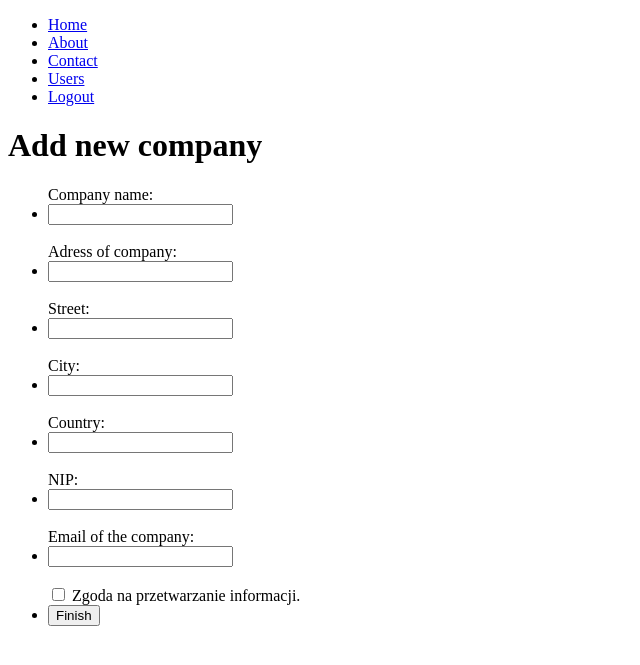
After one commit to RafalBysiek/SimpleCMS, a PHP site: page /service/Add_company.php in a window 1280 px wide. The commit adds this page. Shown: the top 665 px of the page, without its empty margins (0-640 px from the left). Run offline with PHP 8.4, Linux system fonts and the light colour scheme.

Commit message:
add logout, changed site after log in, template of site for adding company

```diff
--- a/config.php
+++ b/config.php
@@ -4,7 +4,7 @@ return [
 	'database' => [
 		'name' => 'simplecms',
 		'username' => 'root',
-		'password' => 'password',
+		'password' => 'root',
 		'connection' => 'mysql:host=localhost',
 		'options' => [
 	    	//'PDO::ATTR_ERRMODE => PDO::ERRMODE_EXCEPTION'
--- a/controllers/PagesController.php
+++ b/controllers/PagesController.php
@@ -23,4 +23,8 @@ class PagesController {
 	public function contact() {
 		return $this->viewResolver->view('contact');
 	}
+	public function add_company() {
+		return $this->viewResolver->view('add_company');
+	}
+
 }
--- a/routes.php
+++ b/routes.php
@@ -8,3 +8,6 @@ $router->get('users', 'UsersController@index');
 $router->post('users', 'UsersController@store');
 $router->get('login', 'LoginController@showLogin');
 $router->post('login', 'LoginController@processLogin');
+$router->get('add_company', 'PagesController@add_company');
+$router->post('add_company', 'PagesController@add_company');
+$router->post('logout', 'service/logout.php');
--- /dev/null
+++ b/service/Add_company.php
@@ -0,0 +1,2 @@
+<?php
+	require ('../views/add_company_view.php');
--- a/service/LoginService.php
+++ b/service/LoginService.php
@@ -54,7 +54,8 @@ class LoginService {
 	public function loginSuccessful() {
 		session_start();
 		$_SESSION['username'] = $_POST['username'];
-		header("Location: /");
+		header("Location: /add_company");
+		//require 'Add_company.php';
 	}
 
 	public function loginFailed() {
--- /dev/null
+++ b/service/logout.php
@@ -0,0 +1,5 @@
+<?php
+session_start();
+session_destroy();
+//$home_url = 'http://' . $_SERVER['HTTP_HOST'] . dirname($_SERVER['PHP_SELF']) . '/index.php';
+header('Location: /');
--- /dev/null
+++ b/views/add_company_view.php
@@ -0,0 +1,28 @@
+<?php require('partials/head.php'); ?>
+
+	<?php require('partials/nav_logged.php'); ?>
+
+	<h1>Add new company</h1>
+
+		<form method="POST" action="/login">
+		<ul>
+			Company name:
+			<li><input type="text" name="name_company"></li><br>
+			Adress of company:
+			<li><input type="text" name="adress_company"></li><br>
+			Street:
+			<li><input type="text" name="street_company"></li><br>
+			City:
+			<li><input type="text" name="street_company"></li><br>
+			Country:
+			<li><input type="text" name="country_company"></li><br>
+			NIP:
+			<li><input type="number" name="NIP_company"></li><br>
+			Email of the company:
+			<li><input type="email" name="email_company"></li><br>
+			<input value="checkbox" type="checkbox"> Zgoda na przetwarzanie informacji.<br>
+			<li><button type="submit" name="submit">Finish</button></li>
+		</ul>
+	</form>
+
+<?php require('partials/footer.php'); ?>
--- /dev/null
+++ b/views/partials/nav_logged.php
@@ -0,0 +1,9 @@
+<nav>
+	<ul>
+		<li><a href="/">Home</a></li>
+		<li><a href="/about">About</a></li>
+		<li><a href="/contact">Contact</a></li>
+		<li><a href="/users">Users</a></li>
+		<li><a href="../service/logout.php">Logout</a></li>
+	</ul>
+</nav>
```
Also changed, not shown: 4 other files.
